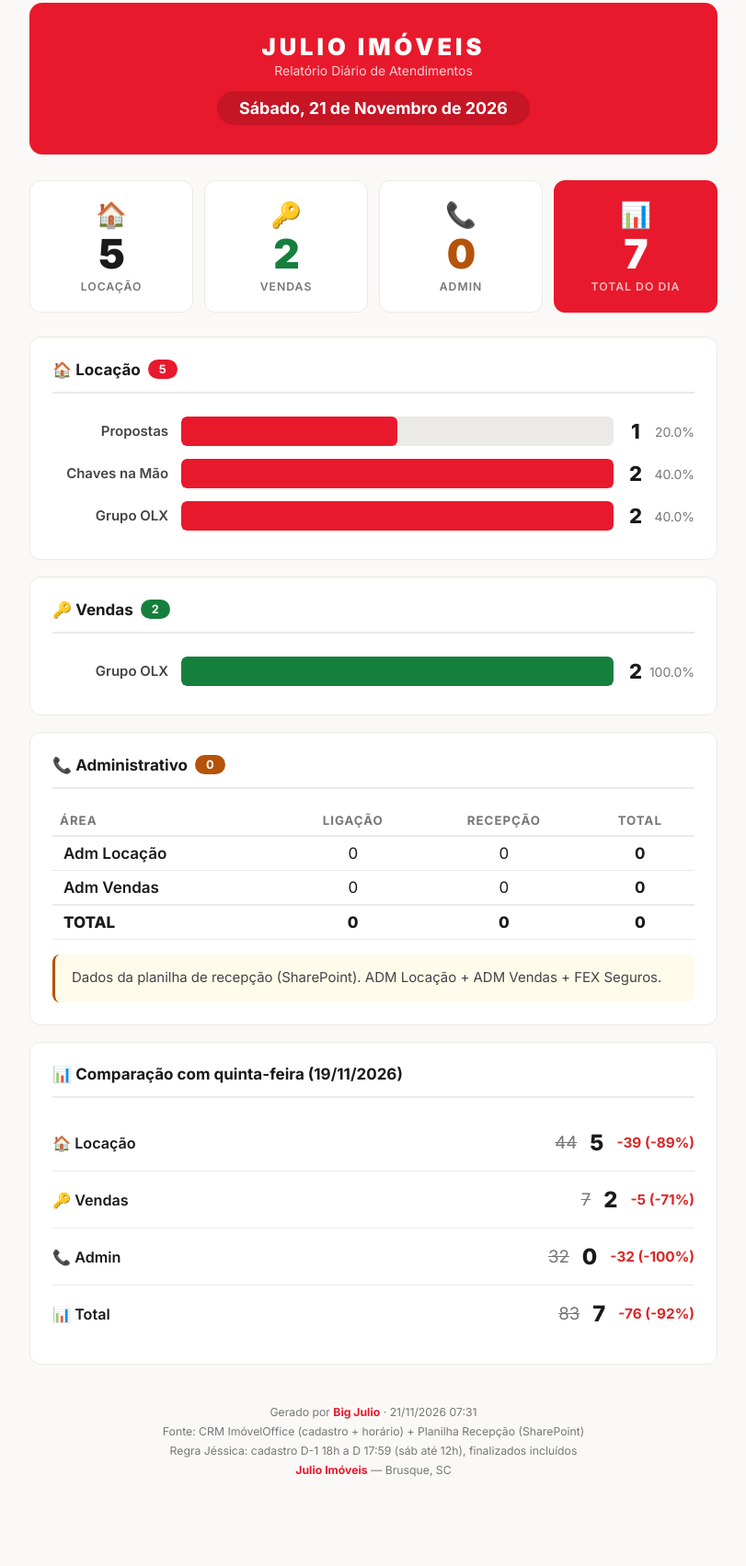
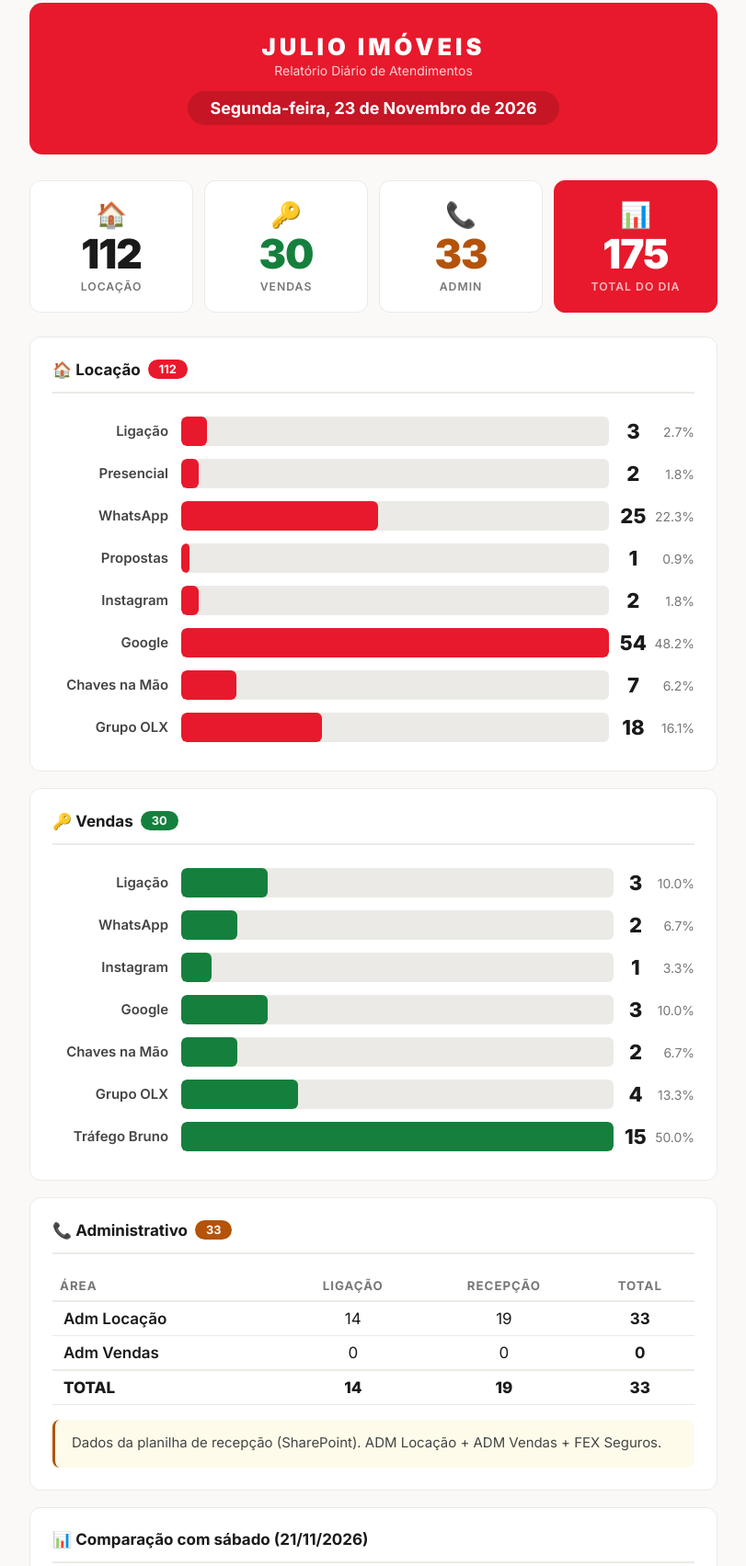
Before and after one commit to julioimoveismkt/dashboard-julio, a plain HTML site: page index.html in a window 1280 px wide. Shown: the part 17-1720 px from the top of the page at 92% size, without its empty margins (234-1045 px from the left). Before the commit the page ends 1666 px from the top, so only its background shows below. Drawn offline with Linux system fonts and the light colour scheme.

Commit message:
relatorio 24/11 auto

```diff
--- a/index.html
+++ b/index.html
@@ -66,57 +66,68 @@ footer b { color:var(--red); }
 <header>
   <h1>Julio Imóveis</h1>
   <p>Relatório Diário de Atendimentos</p>
-  <div class="dia">Sábado, 21 de Novembro de 2026</div>
+  <div class="dia">Segunda-feira, 23 de Novembro de 2026</div>
 </header>
 <div class="scores">
-  <div class="sc"><em>🏠</em><strong>5</strong><span>Locação</span></div>
-  <div class="sc"><em>🔑</em><strong style="color:var(--green)">2</strong><span>Vendas</span></div>
-  <div class="sc"><em>📞</em><strong style="color:var(--amber)">0</strong><span>Admin</span></div>
-  <div class="sc hero"><em>📊</em><strong>7</strong><span>Total do dia</span></div>
+  <div class="sc"><em>🏠</em><strong>112</strong><span>Locação</span></div>
+  <div class="sc"><em>🔑</em><strong style="color:var(--green)">30</strong><span>Vendas</span></div>
+  <div class="sc"><em>📞</em><strong style="color:var(--amber)">33</strong><span>Admin</span></div>
+  <div class="sc hero"><em>📊</em><strong>175</strong><span>Total do dia</span></div>
 </div>
 <section>
-  <h2>🏠 Locação <span class="tag r">5</span></h2>
-  <table><tr><td class="or">Propostas</td><td class="br"><div class="track"><div class="fill" style="width:50%"></div></div></td><td class="vl">1</td><td class="pc">20.0%</td></tr>
-<tr><td class="or">Chaves na Mão</td><td class="br"><div class="track"><div class="fill" style="width:100%"></div></div></td><td class="vl">2</td><td class="pc">40.0%</td></tr>
-<tr><td class="or">Grupo OLX</td><td class="br"><div class="track"><div class="fill" style="width:100%"></div></div></td><td class="vl">2</td><td class="pc">40.0%</td></tr>
+  <h2>🏠 Locação <span class="tag r">112</span></h2>
+  <table><tr><td class="or">Ligação</td><td class="br"><div class="track"><div class="fill" style="width:6%"></div></div></td><td class="vl">3</td><td class="pc">2.7%</td></tr>
+<tr><td class="or">Presencial</td><td class="br"><div class="track"><div class="fill" style="width:4%"></div></div></td><td class="vl">2</td><td class="pc">1.8%</td></tr>
+<tr><td class="or">WhatsApp</td><td class="br"><div class="track"><div class="fill" style="width:46%"></div></div></td><td class="vl">25</td><td class="pc">22.3%</td></tr>
+<tr><td class="or">Propostas</td><td class="br"><div class="track"><div class="fill" style="width:2%"></div></div></td><td class="vl">1</td><td class="pc">0.9%</td></tr>
+<tr><td class="or">Instagram</td><td class="br"><div class="track"><div class="fill" style="width:4%"></div></div></td><td class="vl">2</td><td class="pc">1.8%</td></tr>
+<tr><td class="or">Google</td><td class="br"><div class="track"><div class="fill" style="width:100%"></div></div></td><td class="vl">54</td><td class="pc">48.2%</td></tr>
+<tr><td class="or">Chaves na Mão</td><td class="br"><div class="track"><div class="fill" style="width:13%"></div></div></td><td class="vl">7</td><td class="pc">6.2%</td></tr>
+<tr><td class="or">Grupo OLX</td><td class="br"><div class="track"><div class="fill" style="width:33%"></div></div></td><td class="vl">18</td><td class="pc">16.1%</td></tr>
 </table>
 </section>
 <section class="vendas">
-  <h2>🔑 Vendas <span class="tag g">2</span></h2>
-  <table><tr><td class="or">Grupo OLX</td><td class="br"><div class="track"><div class="fill" style="width:100%"></div></div></td><td class="vl">2</td><td class="pc">100.0%</td></tr>
+  <h2>🔑 Vendas <span class="tag g">30</span></h2>
+  <table><tr><td class="or">Ligação</td><td class="br"><div class="track"><div class="fill" style="width:20%"></div></div></td><td class="vl">3</td><td class="pc">10.0%</td></tr>
+<tr><td class="or">WhatsApp</td><td class="br"><div class="track"><div class="fill" style="width:13%"></div></div></td><td class="vl">2</td><td class="pc">6.7%</td></tr>
+<tr><td class="or">Instagram</td><td class="br"><div class="track"><div class="fill" style="width:7%"></div></div></td><td class="vl">1</td><td class="pc">3.3%</td></tr>
+<tr><td class="or">Google</td><td class="br"><div class="track"><div class="fill" style="width:20%"></div></div></td><td class="vl">3</td><td class="pc">10.0%</td></tr>
+<tr><td class="or">Chaves na Mão</td><td class="br"><div class="track"><div class="fill" style="width:13%"></div></div></td><td class="vl">2</td><td class="pc">6.7%</td></tr>
+<tr><td class="or">Grupo OLX</td><td class="br"><div class="track"><div class="fill" style="width:27%"></div></div></td><td class="vl">4</td><td class="pc">13.3%</td></tr>
+<tr><td class="or">Tráfego Bruno</td><td class="br"><div class="track"><div class="fill" style="width:100%"></div></div></td><td class="vl">15</td><td class="pc">50.0%</td></tr>
 </table>
 </section>
 <section class="admin">
-  <h2>📞 Administrativo <span class="tag a">0</span></h2>
+  <h2>📞 Administrativo <span class="tag a">33</span></h2>
   <table class="admin-tbl">
     <tr><th>Área</th><th>Ligação</th><th>Recepção</th><th>Total</th></tr>
     <tr><td style="font-weight:600;padding:8px 12px;">Adm Locação</td>
-<td style="text-align:center;padding:8px;">0</td>
-<td style="text-align:center;padding:8px;">0</td>
-<td style="text-align:center;padding:8px;font-weight:700;">0</td></tr>
+<td style="text-align:center;padding:8px;">14</td>
+<td style="text-align:center;padding:8px;">19</td>
+<td style="text-align:center;padding:8px;font-weight:700;">33</td></tr>
 <tr><td style="font-weight:600;padding:8px 12px;">Adm Vendas</td>
 <td style="text-align:center;padding:8px;">0</td>
 <td style="text-align:center;padding:8px;">0</td>
 <td style="text-align:center;padding:8px;font-weight:700;">0</td></tr>
 <tr style="border-top:2px solid var(--rule);font-weight:800;">
 <td style="padding:8px 12px;">TOTAL</td>
-<td style="text-align:center;padding:8px;">0</td>
-<td style="text-align:center;padding:8px;">0</td>
-<td style="text-align:center;padding:8px;">0</td></tr>
+<td style="text-align:center;padding:8px;">14</td>
+<td style="text-align:center;padding:8px;">19</td>
+<td style="text-align:center;padding:8px;">33</td></tr>
   </table>
   <div class="note a">Dados da planilha de recepção (SharePoint). ADM Locação + ADM Vendas + FEX Seguros.</div>
 </section>
 <section>
-  <h2>📊 Comparação com quinta-feira (19/11/2026)</h2>
+  <h2>📊 Comparação com sábado (21/11/2026)</h2>
   <ul class="cmp">
-    <li><span class="lbl">🏠 Locação</span><span class="nums"><span class="prev">44</span><span class="now">5</span><span class="dn">-39 (-89%)</span></span></li>
-    <li><span class="lbl">🔑 Vendas</span><span class="nums"><span class="prev">7</span><span class="now">2</span><span class="dn">-5 (-71%)</span></span></li>
-    <li><span class="lbl">📞 Admin</span><span class="nums"><span class="prev">32</span><span class="now">0</span><span class="dn">-32 (-100%)</span></span></li>
-    <li><span class="lbl">📊 Total</span><span class="nums"><span class="prev">83</span><span class="now">7</span><span class="dn">-76 (-92%)</span></span></li>
+    <li><span class="lbl">🏠 Locação</span><span class="nums"><span class="prev">5</span><span class="now">112</span><span class="up">+107 (+2140%)</span></span></li>
+    <li><span class="lbl">🔑 Vendas</span><span class="nums"><span class="prev">2</span><span class="now">30</span><span class="up">+28 (+1400%)</span></span></li>
+    <li><span class="lbl">📞 Admin</span><span class="nums"><span class="prev">0</span><span class="now">33</span><span class="up">+33 (+0%)</span></span></li>
+    <li><span class="lbl">📊 Total</span><span class="nums"><span class="prev">7</span><span class="now">175</span><span class="up">+168 (+2400%)</span></span></li>
   </ul>
 </section>
 <footer>
-  Gerado por <b>Big Julio</b> · 21/11/2026 07:31<br>
+  Gerado por <b>Big Julio</b> · 24/11/2026 07:35<br>
   Fonte: CRM ImóvelOffice (cadastro + horário) + Planilha Recepção (SharePoint)<br>
   Regra Jéssica: cadastro D-1 18h a D 17:59 (sáb até 12h), finalizados incluídos<br>
   <b>Julio Imóveis</b> — Brusque, SC
```
